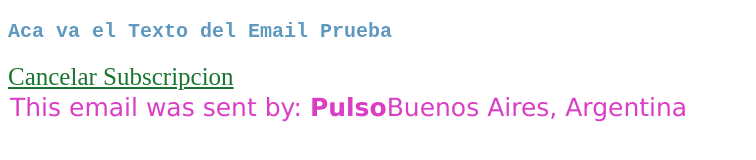
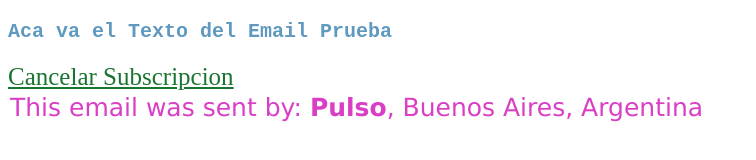
Before and after one commit to jckley/vscodeRepo, a plain HTML site: page HTML/Email1.html in a window 1280 px wide. Shown: the whole page, without its empty margins (0-756 px from the left). Drawn offline with Linux system fonts and the light colour scheme.

Commit message:
UpdLastHoy

```diff
--- a/HTML/Email1.html
+++ b/HTML/Email1.html
@@ -30,7 +30,7 @@
             <td>
                 <span style="color: #da3ec5; font-size: 25px">
                     <!-- Override color -->
-                    <font face="verdana">This email was sent by: <b>Pulso</b>Buenos Aires, Argentina</font>
+                    <font face="verdana">This email was sent by: <b>Pulso</b>, Buenos Aires, Argentina</font>
                 </span>
             </td>
         </tr>
```
